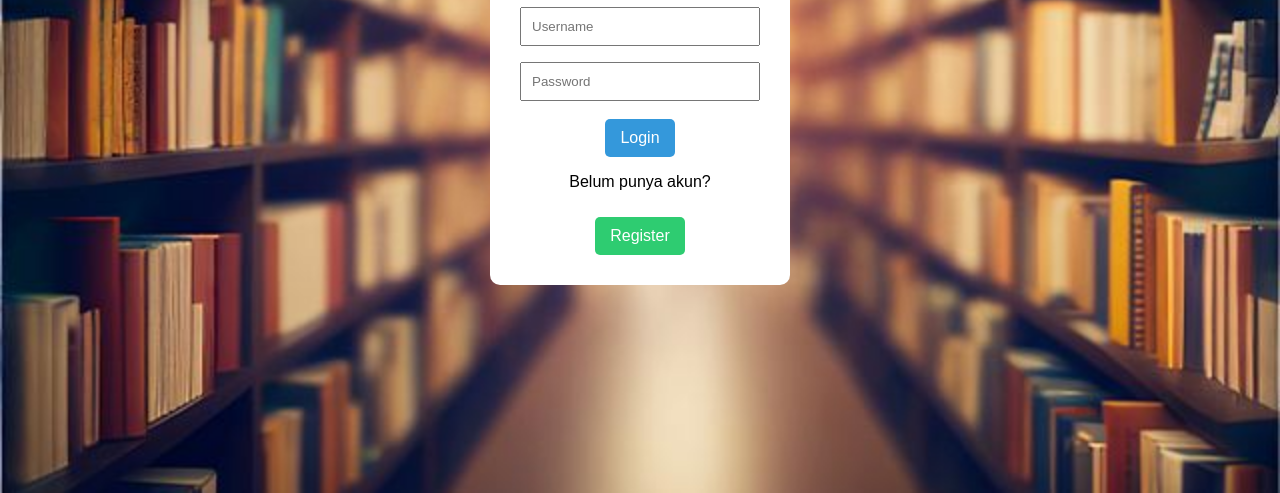
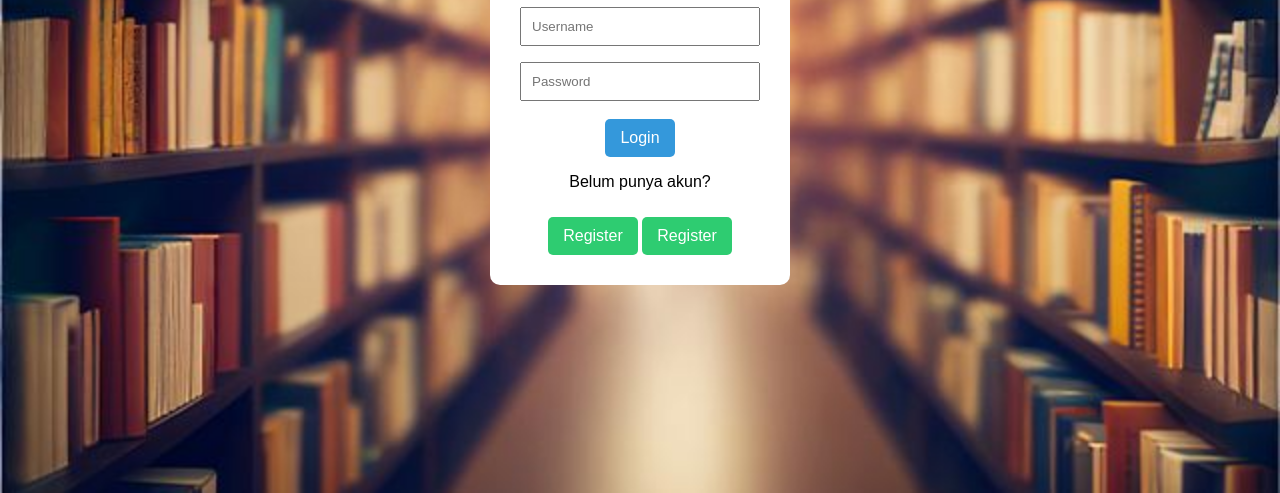
Before and after one commit to aikaustmut/SatuKlik, a plain HTML site: page index.html in a window 1280 px wide. Shown: the part 307-800 px from the top of the page. Drawn offline with Linux system fonts and the light colour scheme.

Commit message:
Update index.html

```diff
--- a/index.html
+++ b/index.html
@@ -18,6 +18,7 @@
         <a href="home.html" class="btn">Login</a>
 
         <p>Belum punya akun?</p>
+<a href="register.html" class="btn register-btn">Register</a>
 
         <!-- Ke halaman register -->
         <a href="register.html" class="btn register-btn">Register</a>
```
